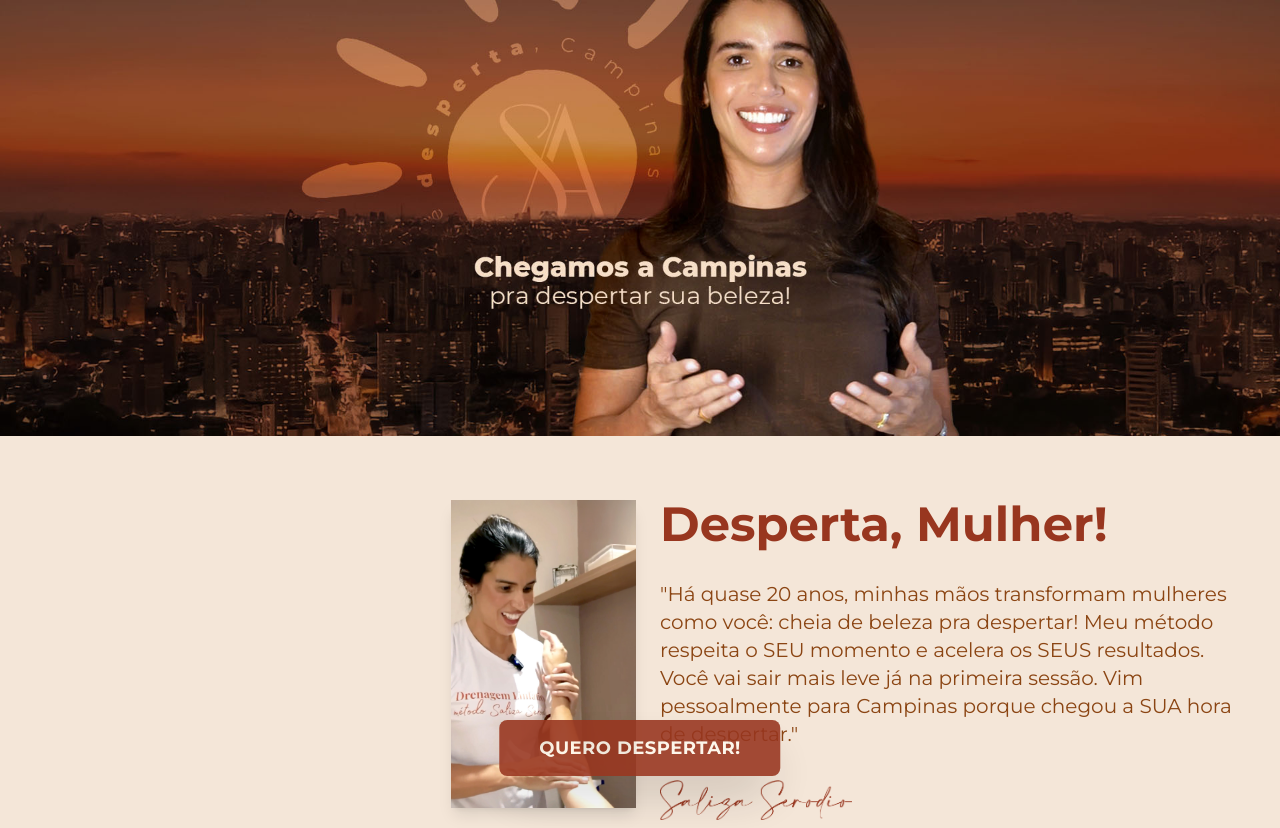
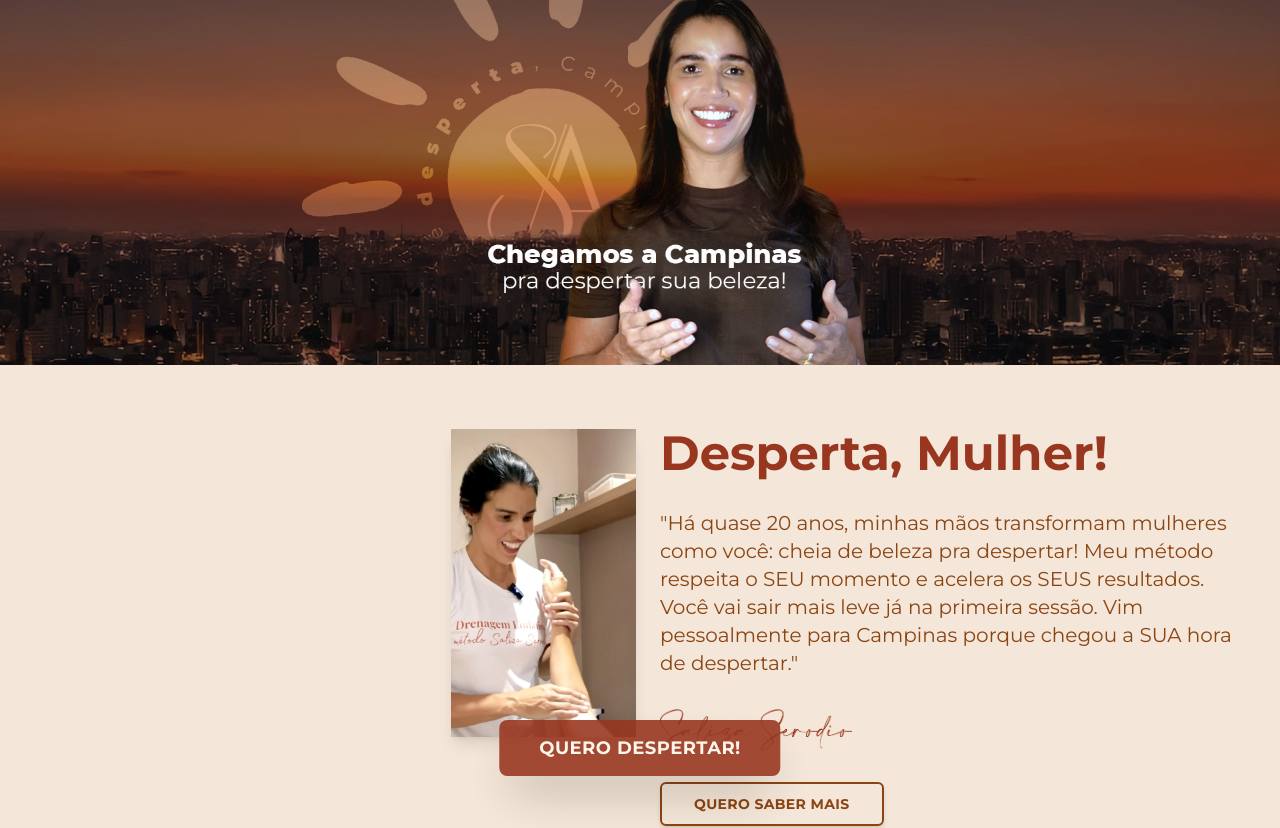
Before and after one commit to SVGLab/corpo-desperta-campinas, a React (Vite) app: page / in a window 1280 px wide. Shown: the top 828 px of the page. Built offline with nearby package versions, Linux system fonts and the light colour scheme.

Commit message:
Trocar imagem do HeroSection
Substitui a imagem do HeroSection mantendo as dimensões originais.

```diff
--- a/src/components/HeroSection.tsx
+++ b/src/components/HeroSection.tsx
@@ -1,6 +1,6 @@
 import { Button } from "@/components/ui/button";
 import { Badge } from "@/components/ui/badge";
-const heroImage = "/lovable-uploads/e01b6ac9-3bb4-4e07-afb5-b224150f1b5b.png";
+const heroImage = "/lovable-uploads/e6266964-6342-4176-84b6-a8283996ca86.png";
 const HeroSection = () => {
   return <section className="relative w-full">
       {/* Background Image */}
```
Also changed, not shown: public/lovable-uploads/e6266964-6342-4176-84b6-a8283996ca86.png (added).
